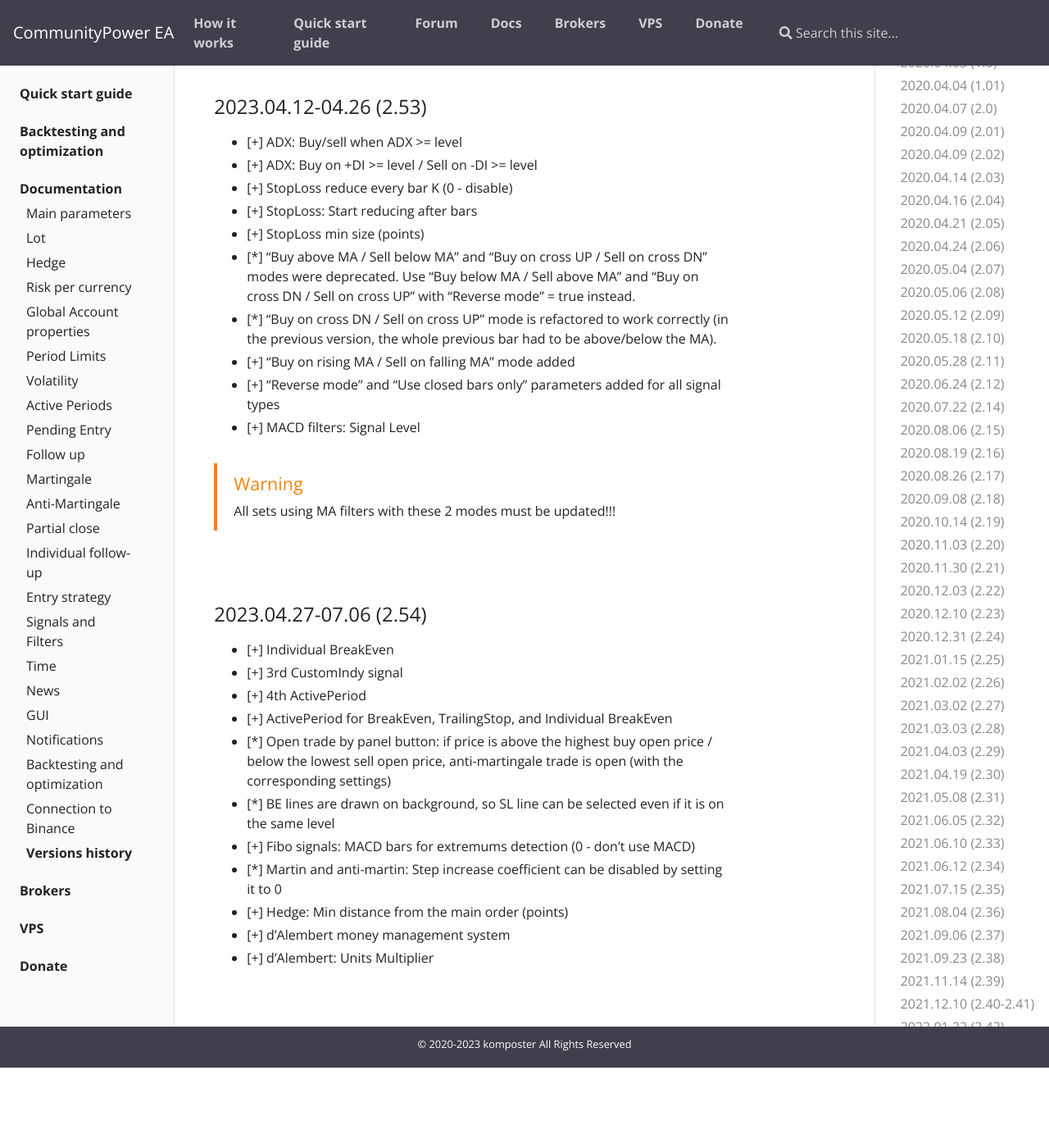
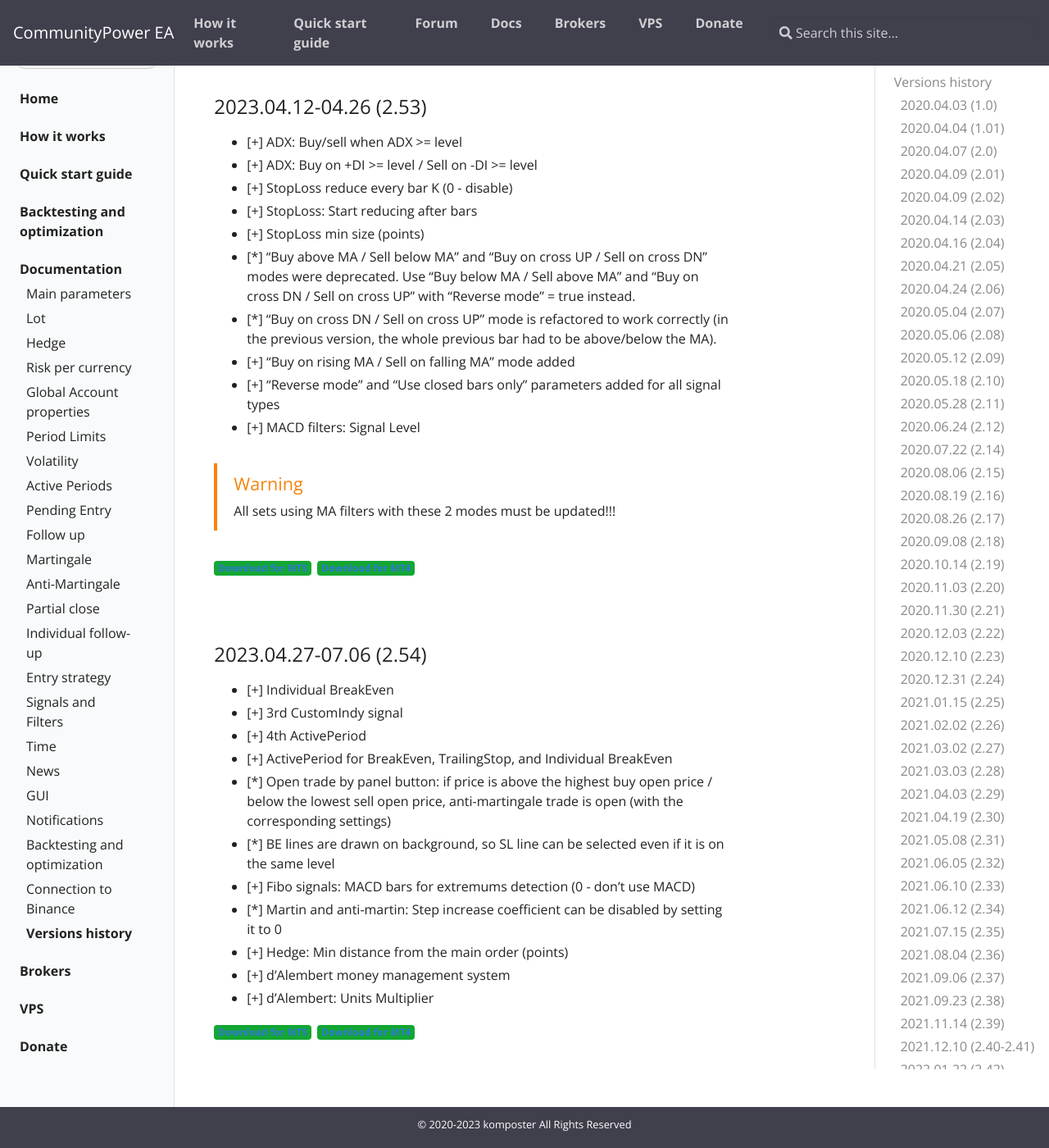
Before and after one commit to komposter/CommunityPowerEA.com, a Jekyll site: the page built from _docs/versions-history.md, in a window 1280 px wide and 1400 px high, scrolled down 16813 px. Shown: the whole window at 82% size. Built offline with Jekyll 4.4.1, drawn with Linux system fonts in a browser that asks for light colours; before the commit the page ends 18115 px from its top, so only the background shows below that.

Commit message:
Content change

```diff
--- a/_docs/versions-history.md
+++ b/_docs/versions-history.md
@@ -544,6 +544,9 @@
 * [+] MACD filters: Signal Level
 {% include alert.html type="warning" title="Warning" content="All sets using MA filters with these 2 modes must be updated!!!" %}
 
+<span class="badge badge-success">[Download for MT5]({{site.baseurl}}/assets/EAs/CommunityPower 2.53.ex5)</span>
+<span class="badge badge-success">[Download for MT4]({{site.baseurl}}/assets/EAs/CommunityPower 2.53.ex4)</span>
+
 <br />
 
 ### 2023.04.27-07.06 (2.54)
@@ -558,3 +561,7 @@
 * [+] Hedge: Min distance from the main order (points)
 * [+] d'Alembert money management system
 * [+] d'Alembert: Units Multiplier
+
+
+<span class="badge badge-success">[Download for MT5]({{site.baseurl}}/assets/EAs/CommunityPower 2.54.ex5)</span>
+<span class="badge badge-success">[Download for MT4]({{site.baseurl}}/assets/EAs/CommunityPower 2.54.ex4)</span>
```
